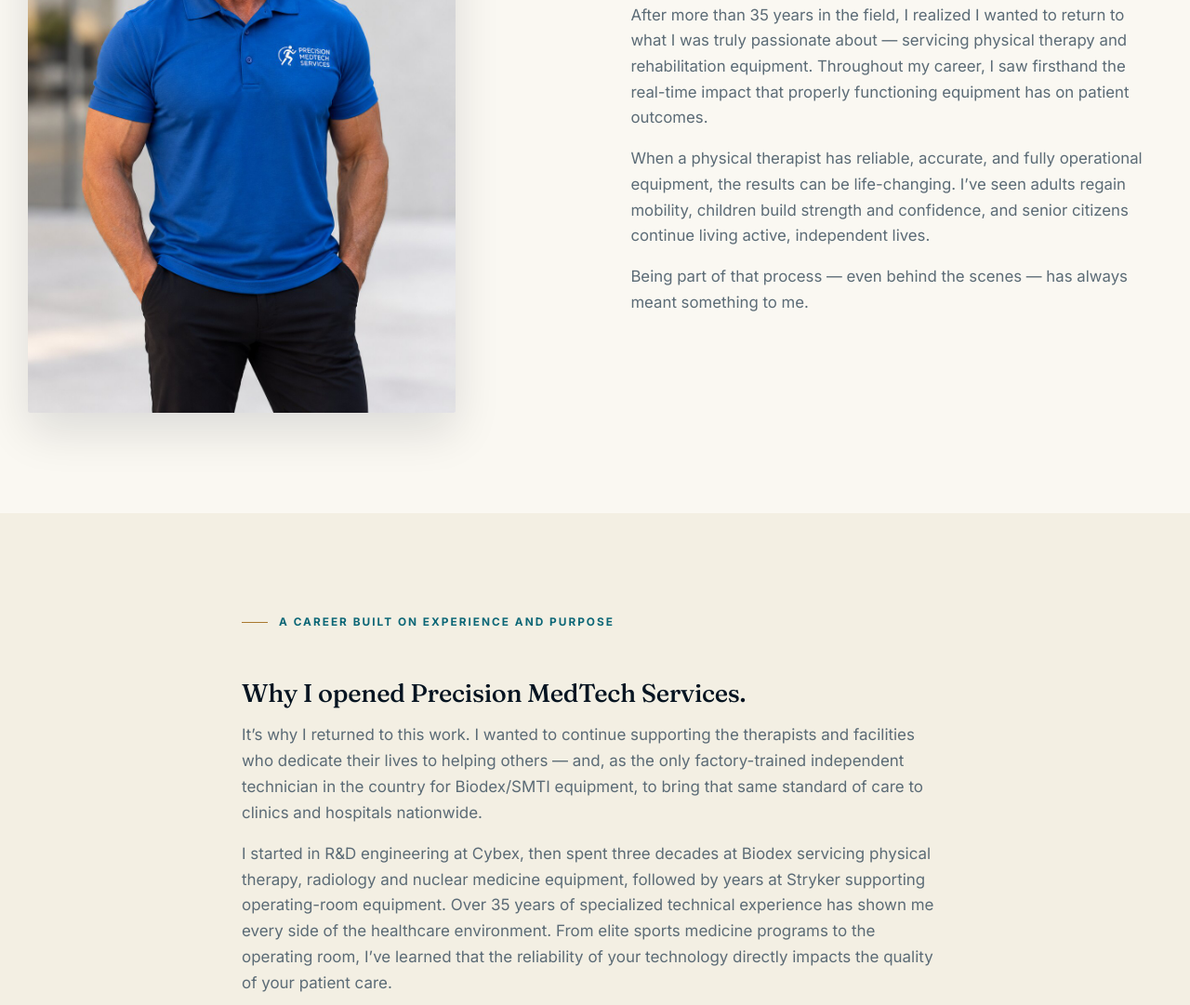
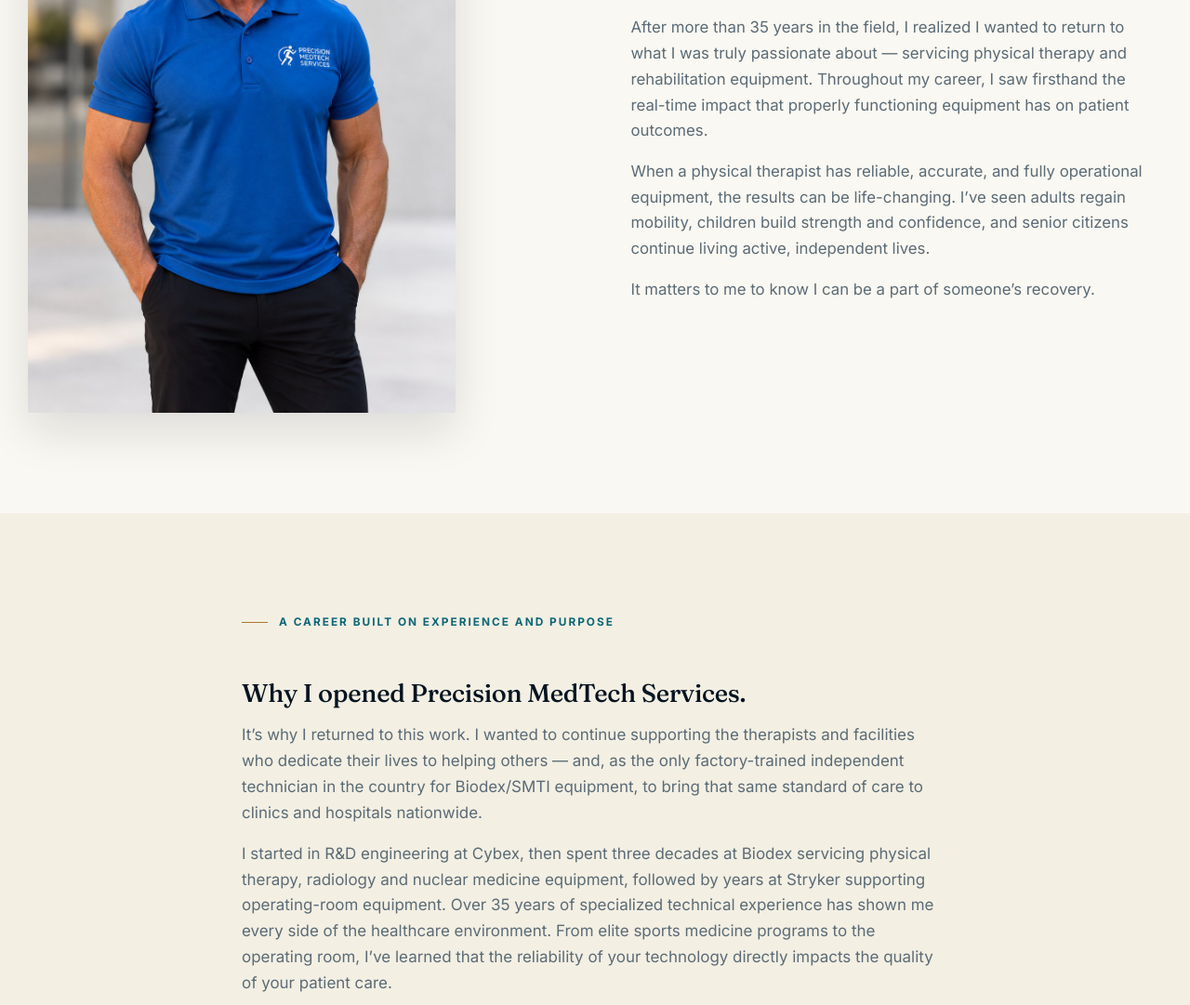
Before and after one commit to PrecisionMedTech/PrecisionMedTech-Site, a plain HTML site: page about/index.html in a window 1280 px wide. Shown: the part 871-1952 px from the top of the page at 93% size. Drawn offline with Linux system fonts and the light colour scheme.

Commit message:
About page: replace 'meant something to me' line with clearer statement
Co-Authored-By: Claude Opus 5.5 <noreply@anthropic.com>
Claude-Session: https://claude.ai/code/session_01NGYhreyitEVN4CeZmDiaC9

```diff
--- a/about/index.html
+++ b/about/index.html
@@ -12,7 +12,7 @@
       <h2>Returning to what I&rsquo;m truly passionate about.</h2>
       <p>After more than 35 years in the field, I realized I wanted to return to what I was truly passionate about &mdash; servicing physical therapy and rehabilitation equipment. Throughout my career, I saw firsthand the real-time impact that properly functioning equipment has on patient outcomes.</p>
       <p>When a physical therapist has reliable, accurate, and fully operational equipment, the results can be life-changing. I&rsquo;ve seen adults regain mobility, children build strength and confidence, and senior citizens continue living active, independent lives.</p>
-      <p>Being part of that process &mdash; even behind the scenes &mdash; has always meant something to me.</p>
+      <p>It matters to me to know I can be a part of someone&rsquo;s recovery.</p>
     </div>
   </div>
 </section>
```
